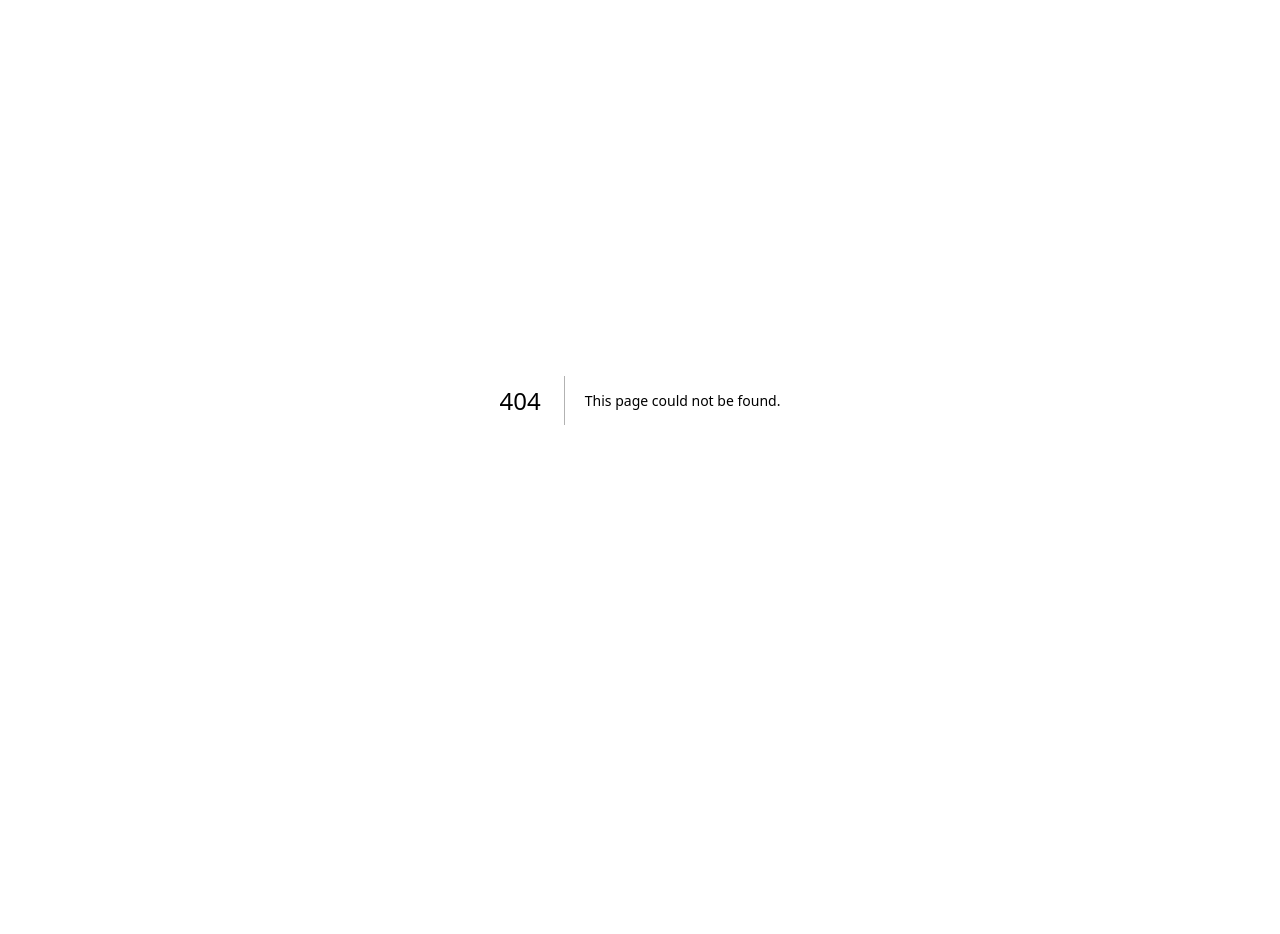
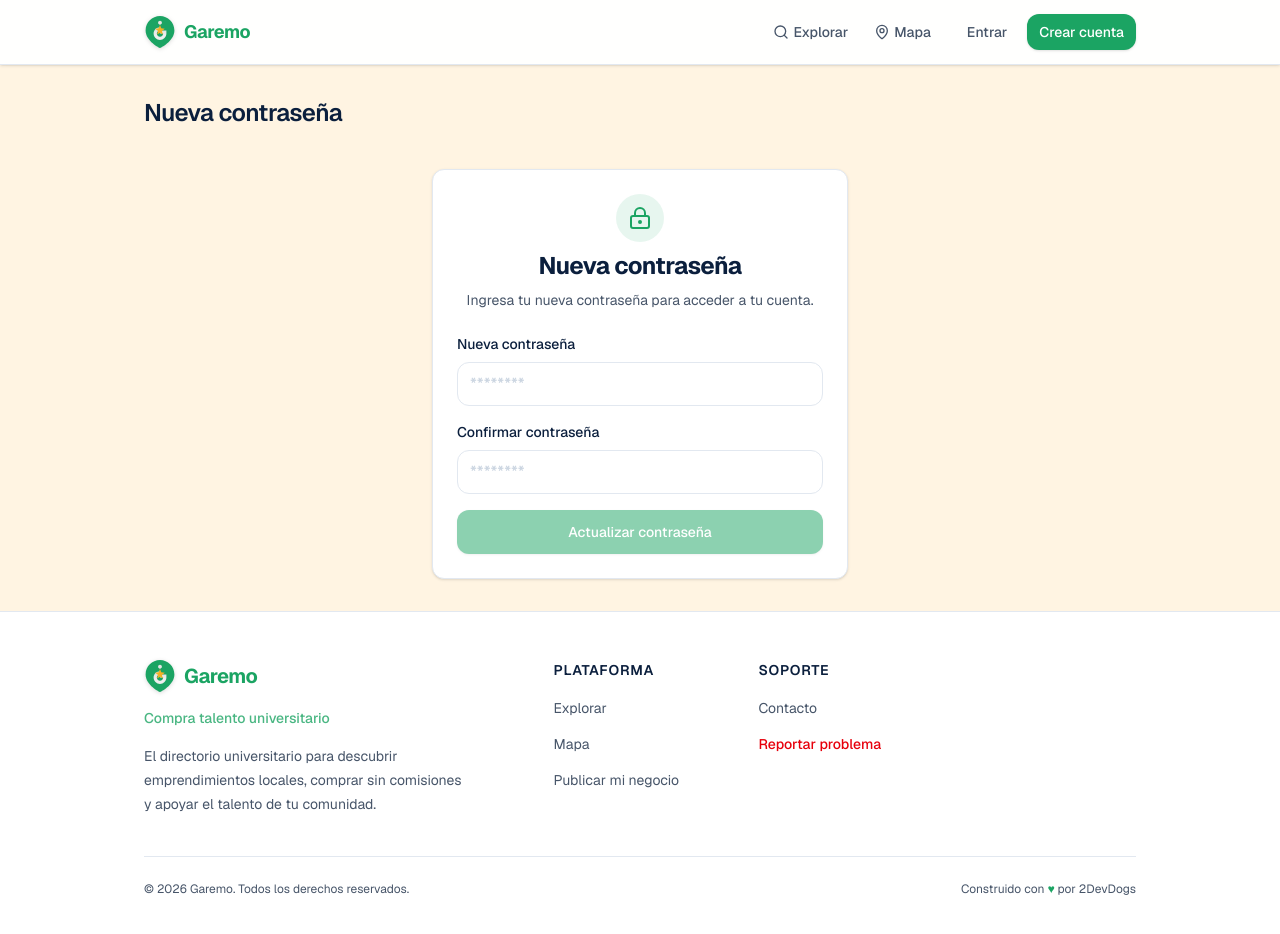
Before and after one commit to k1osloop/garemo, a Next.js app: page /reset-password in a window 1280 px wide. Before the commit this address had no page. Shown: the top 934 px of the page. Before the commit the page ends 800 px from the top, so only its background shows below. Built offline with nearby package versions, Linux system fonts and the light colour scheme; no server answers.

Commit message:
fix: restore public business visibility and improve auth profile recovery flows

```diff
--- a/app/businesses/[id]/page.tsx
+++ b/app/businesses/[id]/page.tsx
@@ -157,7 +157,7 @@ export default async function BusinessDetailPage({
               <Tag className="h-4 w-4" />
               {business.category?.name ?? "Categoria"}
             </span>
-            {business.status === 'approved' || business.is_verified ? (
+            {business.status === 'approved' || business.status === 'active' || business.is_verified ? (
               <span className="inline-flex items-center gap-1 rounded-full bg-emerald-50 px-2.5 py-1 text-sm font-medium text-emerald-700">
                 <BadgeCheck className="h-4 w-4" />
                 Verificado por Garemo
--- /dev/null
+++ b/app/forgot-password/page.tsx
@@ -0,0 +1,15 @@
+import { ForgotPasswordForm } from "@/components/auth/ForgotPasswordForm";
+import { PageShell } from "@/components/layout/page-shell";
+
+export const metadata = {
+  title: "Recuperar contraseña - Garemo",
+  description: "Recupera el acceso a tu cuenta en Garemo.",
+};
+
+export default function ForgotPasswordPage() {
+  return (
+    <PageShell title="Recuperar contraseña">
+      <ForgotPasswordForm />
+    </PageShell>
+  );
+}
--- /dev/null
+++ b/app/reset-password/page.tsx
@@ -0,0 +1,15 @@
+import { ResetPasswordForm } from "@/components/auth/ResetPasswordForm";
+import { PageShell } from "@/components/layout/page-shell";
+
+export const metadata = {
+  title: "Restablecer contraseña - Garemo",
+  description: "Crea una nueva contraseña para tu cuenta en Garemo.",
+};
+
+export default function ResetPasswordPage() {
+  return (
+    <PageShell title="Nueva contraseña">
+      <ResetPasswordForm />
+    </PageShell>
+  );
+}
--- a/components/account/BuyerAccountClient.tsx
+++ b/components/account/BuyerAccountClient.tsx
@@ -311,14 +311,7 @@ export function BuyerAccountClient() {
     );
   }
 
-  if (role === "admin") {
-    return (
-      <ErrorState
-        title="Cuenta admin"
-        description="Esta vista es para compradores y emprendedores. Usa el panel admin para revisar negocios."
-      />
-    );
-  }
+
 
   return (
     <div className="space-y-6">
@@ -331,7 +324,7 @@ export function BuyerAccountClient() {
               <UserRound className="h-4 w-4 text-brand" />
             </span>
             <p className="text-xs font-bold uppercase tracking-wider text-brand">
-              Perfil comprador
+              Perfil de {role === "admin" ? "Administrador" : role === "owner" ? "Emprendedor" : "Comprador"}
             </p>
           </div>
           <div>
@@ -339,18 +332,43 @@ export function BuyerAccountClient() {
               {profile?.full_name ?? userEmail}
             </h1>
             <p className="mt-1 text-sm font-medium text-muted-foreground">
-              {userEmail} • Rol: <span className="uppercase text-slate-600">{role === "owner" ? "emprendedor" : role ?? "sin perfil"}</span>
+              {userEmail} • Rol: <span className="uppercase text-slate-600">{role === "owner" ? "emprendedor" : role === "admin" ? "administrador" : role ?? "comprador"}</span>
             </p>
           </div>
           <p className="max-w-2xl text-sm leading-relaxed text-slate-600">
-            Guarda negocios para volver rápido y revisa tus calificaciones. Los
-            favoritos son privados y no se usan como ranking público.
+            Gestiona tu cuenta y configuración.
+            {role !== "admin" ? " Guarda negocios para volver rápido y revisa tus calificaciones. Los favoritos son privados y no se usan como ranking público." : ""}
           </p>
         </div>
-        <Button onClick={signOut} type="button" variant="outline" className="shrink-0 border-slate-300 hover:bg-slate-100 hover:text-slate-900">
-          <LogOut className="mr-2 h-4 w-4" />
-          Cerrar sesión
-        </Button>
+        <div className="flex flex-col gap-2 sm:flex-row">
+          {role === "admin" && (
+            <Link
+              href="/admin"
+              className="inline-flex h-9 items-center justify-center rounded-md bg-brand px-4 py-2 text-sm font-medium text-brand-foreground shadow transition-colors hover:bg-brand/90"
+            >
+              Ir a Administración
+            </Link>
+          )}
+          {role === "owner" && (
+            <Link
+              href="/dashboard"
+              className="inline-flex h-9 items-center justify-center rounded-md bg-brand px-4 py-2 text-sm font-medium text-brand-foreground shadow transition-colors hover:bg-brand/90"
+            >
+              Panel de mi negocio
+            </Link>
+          )}
+          {role === "buyer" && (
+            <Link
+              href="/dashboard"
+              className="inline-flex h-9 items-center justify-center rounded-md border border-brand bg-transparent px-4 py-2 text-sm font-medium text-brand shadow-sm transition-colors hover:bg-brand/10"
+            >
+              Publicar mi negocio
+            </Link>
+          )}
+          <Button onClick={signOut} type="button" variant="outline" className="shrink-0 border-slate-300 hover:bg-slate-100 hover:text-slate-900">
+            <LogOut className="mr-2 h-4 w-4" /> Cerrar sesión
+          </Button>
+        </div>
       </Card>
 
       {role === "owner" ? (
--- /dev/null
+++ b/components/auth/ForgotPasswordForm.tsx
@@ -0,0 +1,81 @@
+"use client";
+
+import { useState } from "react";
+import Link from "next/link";
+import { ArrowLeft, Mail } from "lucide-react";
+import { createSupabaseBrowserClient } from "@/lib/supabase/client";
+import { Button } from "@/components/ui/button";
+import { Card } from "@/components/ui/card";
+import { Input } from "@/components/ui/input";
+
+export function ForgotPasswordForm() {
+  const [email, setEmail] = useState("");
+  const [isLoading, setIsLoading] = useState(false);
+  const [isSuccess, setIsSuccess] = useState(false);
+
+  async function handleSubmit(event: React.FormEvent<HTMLFormElement>) {
+    event.preventDefault();
+    setIsLoading(true);
+
+    const supabase = createSupabaseBrowserClient();
+
+    // Determine the base URL for the reset redirect
+    // We can rely on window.location.origin in the browser
+    const redirectUrl = `${window.location.origin}/reset-password`;
+
+    // We don't check for errors here to prevent email enumeration,
+    // as requested: "No revelar si el correo existe o no."
+    await supabase.auth.resetPasswordForEmail(email.trim().toLowerCase(), {
+      redirectTo: redirectUrl,
+    });
+
+    setIsSuccess(true);
+    setIsLoading(false);
+  }
+
+  return (
+    <div className="mx-auto max-w-md space-y-6 mt-10 px-4">
+      <Link
+        href="/login"
+        className="inline-flex items-center gap-2 text-sm font-medium text-muted hover:text-foreground transition-colors"
+      >
+        <ArrowLeft className="h-4 w-4" />
+        Volver a iniciar sesión
+      </Link>
+
+      <Card className="space-y-6 p-6">
+        <div className="space-y-2 text-center">
+          <div className="mx-auto flex h-12 w-12 items-center justify-center rounded-full bg-brand/10">
+            <Mail className="h-6 w-6 text-brand" />
+          </div>
+          <h1 className="text-2xl font-bold tracking-tight">Recuperar contraseña</h1>
+          <p className="text-sm text-muted-foreground">
+            Ingresa tu correo electrónico y te enviaremos un enlace para crear una nueva.
+          </p>
+        </div>
+
+        {isSuccess ? (
+          <div className="rounded-md bg-green-50 p-4 text-sm font-medium text-green-800 border border-green-200 text-center">
+            Si el correo está registrado, te enviaremos un enlace para restablecer tu contraseña. Revisa tu bandeja de entrada o carpeta de spam.
+          </div>
+        ) : (
+          <form onSubmit={handleSubmit} className="space-y-4">
+            <Input
+              autoComplete="email"
+              label="Email"
+              name="email"
+              placeholder="tu@email.com"
+              required
+              type="email"
+              value={email}
+              onChange={(e) => setEmail(e.target.value)}
+            />
+            <Button className="w-full" disabled={isLoading || !email} type="submit">
+              {isLoading ? "Enviando..." : "Enviar enlace de recuperación"}
+            </Button>
+          </form>
+        )}
+      </Card>
+    </div>
+  );
+}
--- a/components/auth/LoginForm.tsx
+++ b/components/auth/LoginForm.tsx
@@ -164,6 +164,7 @@ export function LoginForm() {
             required
             type="email"
           />
+          <div className="space-y-1 text-right">
             <Input
               autoComplete="current-password"
               label="Contraseña"
@@ -172,6 +173,13 @@ export function LoginForm() {
               required
               type="password"
             />
+            <a
+              href="/forgot-password"
+              className="text-xs font-medium text-brand hover:underline inline-block"
+            >
+              ¿Olvidaste tu contraseña?
+            </a>
+          </div>
           {error ? <p className="text-sm text-red-600 font-medium bg-red-50 p-2 rounded-md">{error}</p> : null}
           <Button className="w-full" disabled={isLoading} type="submit">
             <LogIn className="h-4 w-4" />
--- /dev/null
+++ b/components/auth/ResetPasswordForm.tsx
@@ -0,0 +1,102 @@
+"use client";
+
+import { useState } from "react";
+import { useRouter } from "next/navigation";
+import { LockKeyhole } from "lucide-react";
+import { createSupabaseBrowserClient } from "@/lib/supabase/client";
+import { Button } from "@/components/ui/button";
+import { Card } from "@/components/ui/card";
+import { Input } from "@/components/ui/input";
+
+export function ResetPasswordForm() {
+  const router = useRouter();
+  const [password, setPassword] = useState("");
+  const [confirmPassword, setConfirmPassword] = useState("");
+  const [isLoading, setIsLoading] = useState(false);
+  const [isSuccess, setIsSuccess] = useState(false);
+  const [error, setError] = useState<string | null>(null);
+
+  async function handleSubmit(event: React.FormEvent<HTMLFormElement>) {
+    event.preventDefault();
+    setIsLoading(true);
+    setError(null);
+
+    if (password !== confirmPassword) {
+      setError("Las contraseñas no coinciden.");
+      setIsLoading(false);
+      return;
+    }
+
+    if (password.length < 6) {
+      setError("La contraseña debe tener al menos 6 caracteres.");
+      setIsLoading(false);
+      return;
+    }
+
+    const supabase = createSupabaseBrowserClient();
+    const { error: updateError } = await supabase.auth.updateUser({ password });
+
+    if (updateError) {
+      setError("Hubo un problema al actualizar la contraseña. Es posible que el enlace haya expirado.");
+      setIsLoading(false);
+      return;
+    }
+
+    setIsSuccess(true);
+    setIsLoading(false);
+  }
+
+  return (
+    <div className="mx-auto max-w-md space-y-6 mt-10 px-4">
+      <Card className="space-y-6 p-6">
+        <div className="space-y-2 text-center">
+          <div className="mx-auto flex h-12 w-12 items-center justify-center rounded-full bg-brand/10">
+            <LockKeyhole className="h-6 w-6 text-brand" />
+          </div>
+          <h1 className="text-2xl font-bold tracking-tight">Nueva contraseña</h1>
+          <p className="text-sm text-muted-foreground">
+            Ingresa tu nueva contraseña para acceder a tu cuenta.
+          </p>
+        </div>
+
+        {isSuccess ? (
+          <div className="space-y-4">
+            <div className="rounded-md bg-green-50 p-4 text-sm font-medium text-green-800 border border-green-200 text-center">
+              Contraseña actualizada ✓
+            </div>
+            <Button className="w-full" onClick={() => router.replace("/login")}>
+              Iniciar sesión
+            </Button>
+          </div>
+        ) : (
+          <form onSubmit={handleSubmit} className="space-y-4">
+            <Input
+              autoComplete="new-password"
+              label="Nueva contraseña"
+              name="password"
+              placeholder="********"
+              required
+              type="password"
+              value={password}
+              onChange={(e) => setPassword(e.target.value)}
+            />
+            <Input
+              autoComplete="new-password"
+              label="Confirmar contraseña"
+              name="confirmPassword"
+              placeholder="********"
+              required
+              type="password"
+              value={confirmPassword}
+              onChange={(e) => setConfirmPassword(e.target.value)}
+            />
+            {error ? <p className="text-sm text-red-600 font-medium bg-red-50 p-2 rounded-md">{error}</p> : null}
+            <Button className="w-full" disabled={isLoading || !password || !confirmPassword} type="submit">
+              {isLoading ? "Actualizando..." : "Actualizar contraseña"}
+            </Button>
+          </form>
+        )}
+      </Card>
+    </div>
+  );
+}
--- a/components/business/BusinessCard.tsx
+++ b/components/business/BusinessCard.tsx
@@ -90,7 +90,7 @@ export function BusinessCard({ business }: BusinessCardProps) {
                   <Tag className="mr-1 h-3 w-3 shrink-0" />
                   {business.category?.name ?? "Categoría"}
                 </Badge>
-                {business.status === 'approved' || business.is_verified ? (
+                {business.status === 'approved' || business.status === 'active' || business.is_verified ? (
                   <Badge variant="success" className="text-[10px] tracking-wider uppercase font-bold bg-green-100 text-green-700 border-green-200 hover:bg-green-100">
                     <BadgeCheck className="mr-1 h-3 w-3" />
                     Verificado por Garemo
--- a/components/business/TrustSummary.tsx
+++ b/components/business/TrustSummary.tsx
@@ -30,11 +30,11 @@ export function TrustSummary({ business, compact = false }: TrustSummaryProps) {
       >
         <span className={cn(
           "inline-flex min-h-9 items-center gap-1.5 rounded-lg border px-2.5",
-          business.status === 'approved' || business.is_verified
+          business.status === 'approved' || business.status === 'active' || business.is_verified
             ? "border-green-200 bg-green-50 text-green-700"
             : "border-amber-200 bg-amber-50 text-amber-700"
         )}>
-          {business.status === 'approved' || business.is_verified ? (
+          {business.status === 'approved' || business.status === 'active' || business.is_verified ? (
             <>
               <BadgeCheck className="h-4 w-4 text-green-600" />
               Verificado por Garemo
--- a/components/layout/app-header.tsx
+++ b/components/layout/app-header.tsx
@@ -10,6 +10,7 @@ export function AppHeader() {
   const [session, setSession] = useState<Session | null>(null);
   const [role, setRole] = useState<string | null>(null);
   const [menuOpen, setMenuOpen] = useState(false);
+  const [isLoading, setIsLoading] = useState(true);
 
   useEffect(() => {
     const supabase = createSupabaseBrowserClient();
@@ -17,16 +18,25 @@ export function AppHeader() {
     supabase.auth.getSession().then(({ data: { session } }) => {
       setSession(session);
       if (session) {
-        supabase.rpc("current_app_role").then(({ data }) => setRole(data));
+        supabase.rpc("current_app_role").then(({ data }) => {
+          setRole(data);
+          setIsLoading(false);
+        });
+      } else {
+        setIsLoading(false);
       }
     });
 
     const { data: { subscription } } = supabase.auth.onAuthStateChange((_event, session) => {
       setSession(session);
       if (session) {
-        supabase.rpc("current_app_role").then(({ data }) => setRole(data));
+        supabase.rpc("current_app_role").then(({ data }) => {
+          setRole(data);
+          setIsLoading(false);
+        });
       } else {
         setRole(null);
+        setIsLoading(false);
       }
     });
 
@@ -65,7 +75,12 @@ export function AppHeader() {
             Mapa
           </Link>
 
-          {session ? (
+          {isLoading ? (
+            <div className="flex items-center gap-2 ml-2">
+              <div className="h-9 w-16 animate-pulse rounded-lg bg-slate-100"></div>
+              <div className="h-9 w-24 animate-pulse rounded-lg bg-slate-100"></div>
+            </div>
+          ) : session ? (
             <div className="relative ml-2">
               <button
                 onClick={() => setMenuOpen(!menuOpen)}
@@ -78,6 +93,13 @@ export function AppHeader() {
 
               {menuOpen && (
                 <div className="absolute right-0 mt-2 w-48 rounded-lg border border-border bg-surface py-1 shadow-md">
+                  <Link
+                    href="/account"
+                    className="block px-4 py-2 text-sm text-foreground hover:bg-slate-50"
+                    onClick={() => setMenuOpen(false)}
+                  >
+                    Mi perfil
+                  </Link>
                   {role === "admin" && (
                     <Link
                       href="/admin"
@@ -96,13 +118,13 @@ export function AppHeader() {
                       Panel de mi negocio
                     </Link>
                   )}
-                  {role !== "admin" && (
+                  {role === "buyer" && (
                     <Link
-                      href="/account"
+                      href="/dashboard"
                       className="block px-4 py-2 text-sm text-foreground hover:bg-slate-50"
                       onClick={() => setMenuOpen(false)}
                     >
-                      Mi cuenta
+                      Publicar mi negocio
                     </Link>
                   )}
                   <div className="my-1 border-t border-border"></div>
--- a/lib/supabase/queries.ts
+++ b/lib/supabase/queries.ts
@@ -212,7 +212,7 @@ export async function getActiveBusinesses(): Promise<
   const { data, error } = await supabase
     .from("businesses")
     .select(publicBusinessSelect)
-    .in("status", ["approved", "pending_review"])
+    .in("status", ["active", "approved", "pending_review"])
     .order("name", { ascending: true });
 
   if (error) {
@@ -252,7 +252,7 @@ export async function getBusinessesByCategory(
   const { data, error } = await supabase
     .from("businesses")
     .select(publicBusinessSelect)
-    .in("status", ["approved", "pending_review"])
+    .in("status", ["active", "approved", "pending_review"])
     .eq("category_id", categoryRow.id)
     .order("name", { ascending: true });
 
@@ -375,7 +375,7 @@ export async function getBusinessById(
   const { data, error } = await supabase
     .from("businesses")
     .select(publicBusinessSelect)
-    .in("status", ["approved", "pending_review"])
+    .in("status", ["active", "approved", "pending_review"])
     .eq("id", id)
     .maybeSingle();
 
@@ -399,7 +399,7 @@ export async function getBusinessBySlug(
   const { data, error } = await supabase
     .from("businesses")
     .select(publicBusinessSelect)
-    .in("status", ["approved", "pending_review"])
+    .in("status", ["active", "approved", "pending_review"])
     .eq("slug", slug)
     .maybeSingle();
 
```
Also changed, not shown: 1 other file (tests, documents, lock files or other folders). Lines whose indentation alone changed are shown as unchanged.
